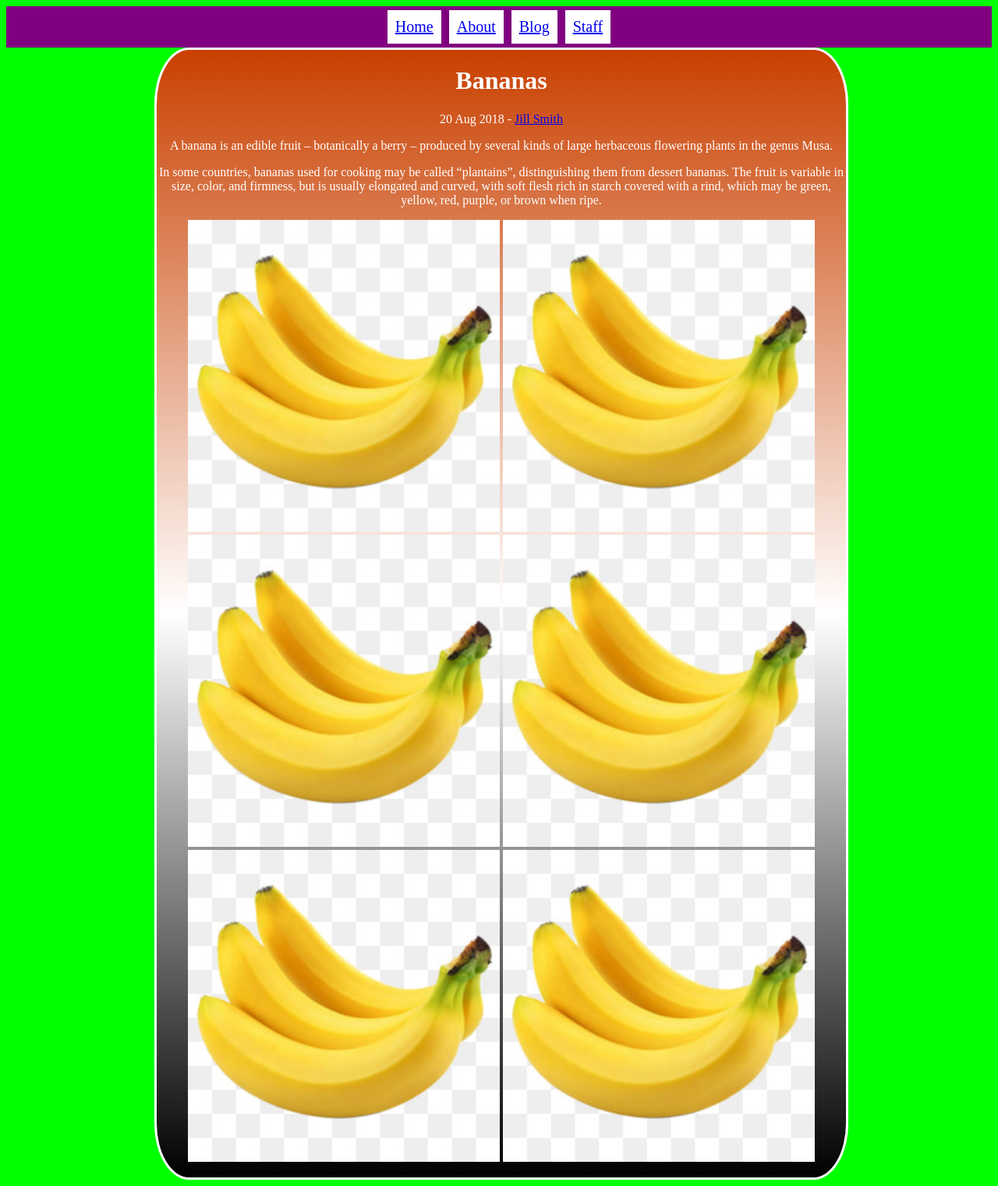
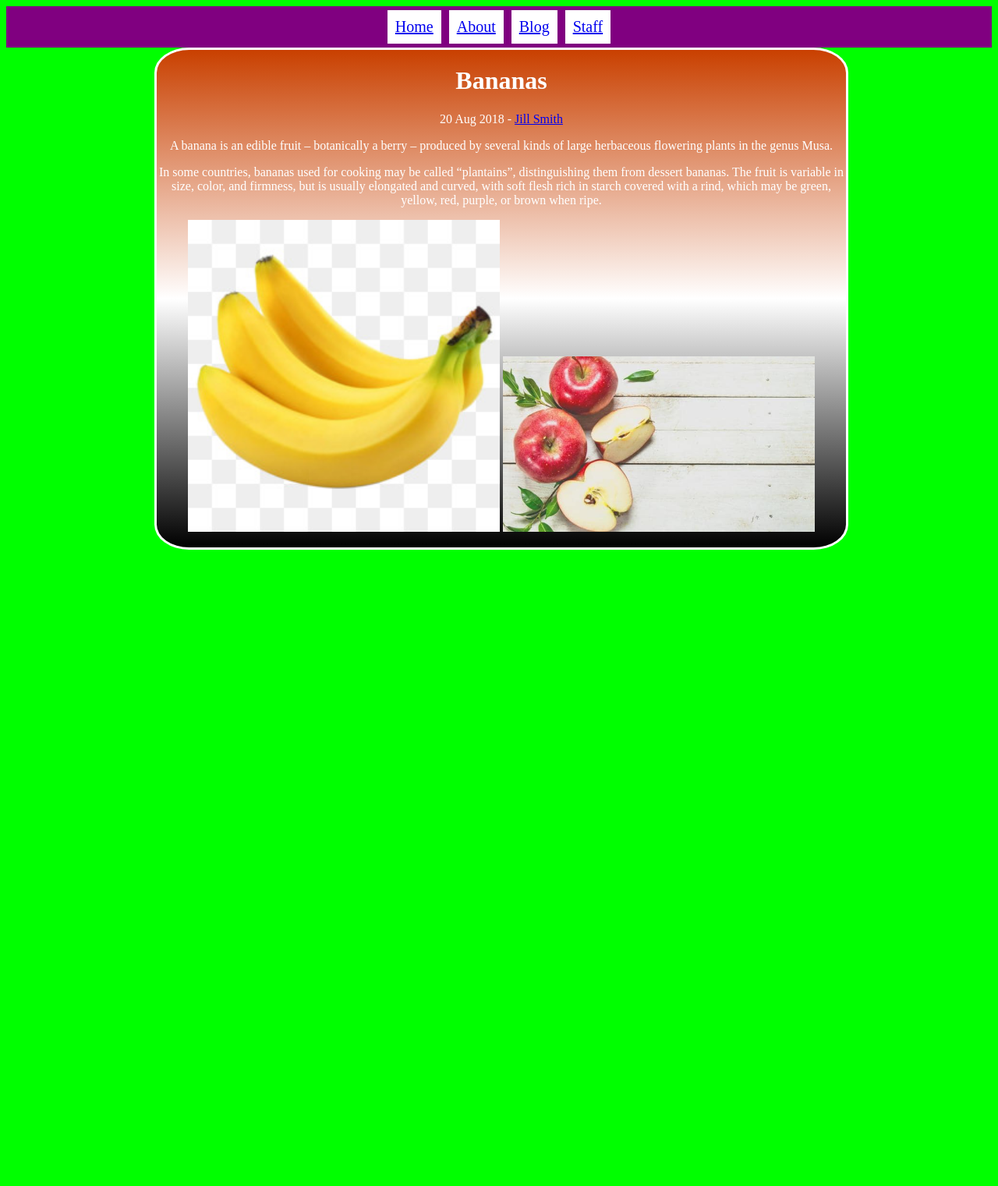
Before and after one commit to oskariwan/jekyllsida2, a Jekyll site: the page built from _posts/2018-08-20-bananas.md, in a window 1280 px wide. Shown: the whole page at 78% size. Built offline with Jekyll 4.4.1, drawn with Linux system fonts in a browser that asks for light colours; after the commit the page ends 900 px from its top, so only the background shows below that.

Commit message:
Update 2018-08-20-bananas.md

```diff
--- a/_posts/2018-08-20-bananas.md
+++ b/_posts/2018-08-20-bananas.md
@@ -12,8 +12,4 @@
 when ripe.
 
 ![banana](/jekyllsida2/assets/banana.png){:class="img-responsive": height="300px" width="400px"}
-![banana](/jekyllsida2/assets/banana.png){:class="img-responsive": height="300px" width="400px"}
-![banana](/jekyllsida2/assets/banana.png){:class="img-responsive": height="300px" width="400px"}
-![banana](/jekyllsida2/assets/banana.png){:class="img-responsive": height="300px" width="400px"}
-![banana](/jekyllsida2/assets/banana.png){:class="img-responsive": height="300px" width="400px"}
-![banana](/jekyllsida2/assets/banana.png){:class="img-responsive": height="300px" width="400px"}
+![apple.jpg](/jekyllsida2/assets/apple.jpg){:class="img-responsive": height="300px" width="400px"}
```
